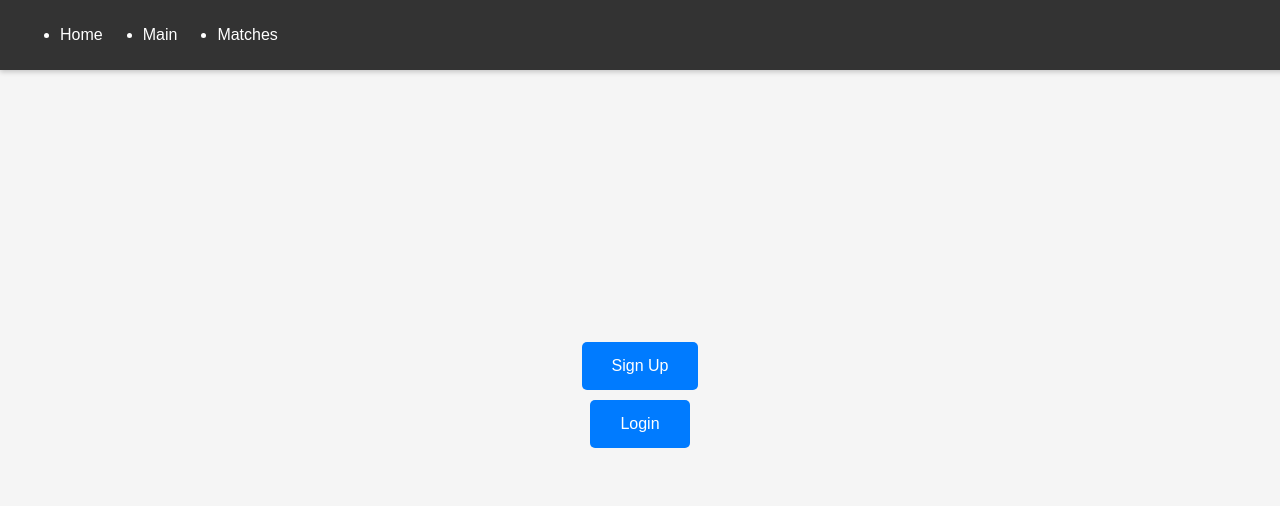
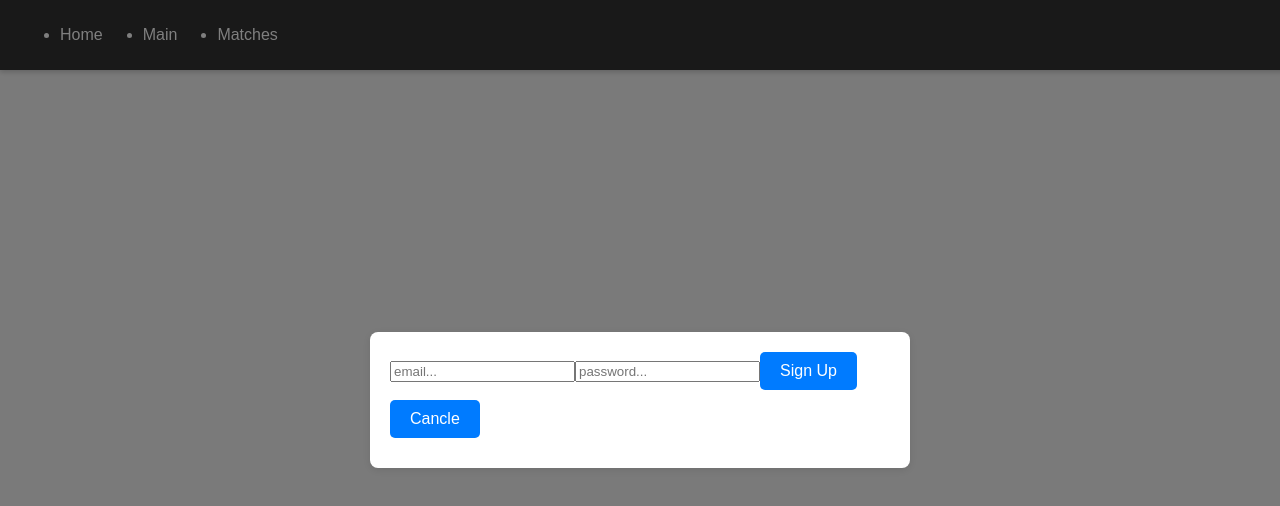
Before and after one commit to Paulfh27/match-app, a React (Create React App) app: page / in a window 1280 px wide. Both pictures are taken after a click on the button "Sign Up". Shown: the top 506 px of the page. Built offline with nearby package versions, Linux system fonts and the light colour scheme.

Commit message:
Login works with Auth Context implemented as well as firbase.

```diff
--- a/src/Components/Auth.js
+++ b/src/Components/auths/AuthLogin.js
@@ -1,14 +1,18 @@
-import { auth } from "../config/firebase";
-import { createUserWithEmailAndPassword, signOut } from "firebase/auth";
+import { auth } from "../../config/firebase";
+import { signInWithEmailAndPassword, createUserWithEmailAndPassword, signOut } from "firebase/auth";
 import { useState } from "react";
+import { useAuth } from '../../contexts/AuthContext'
 
 export const Auth = (props) => {
-  const [email, setEmail] = useState("");
-  const [password, setPassword] = useState("");
+  const { user, setUser } = useAuth();
+  const [email, setEmail] = useState('');
+  const [password, setPassword] = useState('');
+  const { login } = useAuth();
 
   const signin = async () => {
     try {
-      await createUserWithEmailAndPassword(auth, email, password);
+      await signInWithEmailAndPassword(auth, email, password);
+      login(email, password)
     } catch (err) {
       console.error(err);
     }
@@ -25,7 +29,7 @@ export const Auth = (props) => {
         type="password"
         onChange={(e) => setPassword(e.target.value)}
       />
-      <button onClick={signin}>Sign In</button>
+      <button onClick={signin}>Login</button>
       <button onClick={props.onCancle}>Cancle</button>
     </div>
   );
--- /dev/null
+++ b/src/Components/auths/AuthSignup.js
@@ -0,0 +1,36 @@
+import { auth } from "../../config/firebase";
+import { createUserWithEmailAndPassword, signOut } from "firebase/auth";
+import { useState } from "react";
+import { useAuth } from '../../contexts/AuthContext'
+
+export const AuthSignup = (props) => {
+  const { user } = useAuth();
+  const [email, setEmail] = useState('');
+  const [password, setPassword] = useState('');
+  const { login } = useAuth();
+
+  const createAccount = async () => {
+    try {
+      await createUserWithEmailAndPassword(auth, email, password);
+      login(email, password)
+    } catch (err) {
+      console.error(err);
+    }
+  };
+
+  return (
+    <div>
+      <input
+        placeholder="email..."
+        onChange={(e) => setEmail(e.target.value)}
+      />
+      <input
+        placeholder="password..."
+        type="password"
+        onChange={(e) => setPassword(e.target.value)}
+      />
+      <button onClick={createAccount}>Sign Up</button>
+      <button onClick={props.onCancle}>Cancle</button>
+    </div>
+  );
+};
--- a/src/Contexts/AuthContext.js
+++ b/src/Contexts/AuthContext.js
@@ -1,3 +1,43 @@
-import React, { useState, useEffet, useContext } from "react";
+import React, { createContext, useState, useEffect, useContext } from "react";
 
-export const userContext = React.createContext();
+const AuthContext = createContext();
+
+export const useAuth = () => {
+    return useContext(AuthContext);
+}
+
+export const AuthProvider = ({ children }) => {
+    const [user, setUser] = useState(null);
+    const [loading, setLoading] = useState(true);
+
+    const login = async (email, password) => {
+        const userData = { id: 1, email };
+        setUser(userData);
+    };
+
+    const logout = async () => {
+        setUser(null);
+    }
+
+    useEffect(() => {
+        const fetchUser = async () => {
+            const storedUser = null;
+            setUser(storedUser);
+            setLoading(false);
+        };
+        fetchUser();
+    }, []);
+
+    const value = {
+        user,
+        loading,
+        login,
+        logout
+    }
+
+    return (
+        <AuthContext.Provider value={value}>
+            {!loading && children}
+        </AuthContext.Provider>
+    )
+}
--- a/src/Pages/Home.js
+++ b/src/Pages/Home.js
@@ -2,61 +2,57 @@ import { useState } from "react";
 import Toolbar from "../components/Toolbar";
 import Modal from "../components/Modal";
 import "./home.css";
-import { Auth } from "../components/Auth";
+import { Auth } from "../components/auths/AuthLogin";
+import { AuthSignup } from '../components/auths/AuthSignup'
 import { auth } from "../config/firebase";
-import { createUserWithEmailAndPassword, signOut } from "firebase/auth";
+import { useAuth } from '../contexts/AuthContext'
 
 // Need a login page
 function Home() {
   const [loginModalIsOpen, setLoginModal] = useState(false);
-  const [isLoggedIn, setIsLoggedIn] = useState(false);
-  function loginHandler() {
+  const [signUpModalIsOpen, setSignUpModal] = useState(false);
+
+  const { user } = useAuth();
+  const { logout } = useAuth();
+
+  function loginButtonHandler() {
     setLoginModal(true);
   }
 
-  function cancleHandler() {
-    setLoginModal(false);
+  function signupButtonHandler() {
+    setSignUpModal(true);
   }
 
-  const login = (e) => {
-    e.preventDefault();
-    isLoggedIn(true);
-  };
+  function cancleButtonHandler() {
+    setLoginModal(false);
+    setSignUpModal(false);
+  }
 
   return (
     <div>
       <Toolbar></Toolbar>
-      {!isLoggedIn ? (
+      {user == null ? (
         <div>
           <div className="button-container">
-            <button>Sign Up</button>
-            <button onClick={loginHandler}>Login</button>
+            <button onClick={signupButtonHandler}>Sign Up</button>
+            <button onClick={loginButtonHandler}>Login</button>
           </div>
         </div>
       ) : (
         <div>
           <h1>Welcone Back</h1>
-          <p>User Details</p>
-          <ul>
-            <li>
-              First Name: <span id="user-name"></span>
-            </li>
-            <li>
-              Last Name:<span id="user-lastname"></span>
-            </li>
-            <li>
-              Age: <span id="user-age"></span>
-            </li>
-          </ul>
-          <button>Sign out</button>
+          <p>{ user.email }</p>
+          <button onClick={ logout }>Sign out</button>
         </div>
       )}
 
       {loginModalIsOpen ? (
         <Modal>
-          <p>
-            <Auth onCancle={cancleHandler} />
-          </p>
+            <Auth onCancle={cancleButtonHandler} />
+        </Modal>
+      ) : signUpModalIsOpen ? (
+        <Modal>
+          <AuthSignup onCancle={cancleButtonHandler}/>
         </Modal>
       ) : null}
     </div>
--- a/src/index.js
+++ b/src/index.js
@@ -3,11 +3,14 @@ import ReactDOM from "react-dom/client";
 import "./index.css";
 import App from "./App";
 import reportWebVitals from "./reportWebVitals";
+import {AuthProvider} from './contexts/AuthContext'
 
 const root = ReactDOM.createRoot(document.getElementById("root"));
 root.render(
   <React.StrictMode>
-    <App />
+    <AuthProvider>
+      <App />
+    </AuthProvider>
   </React.StrictMode>,
 );
 
```
